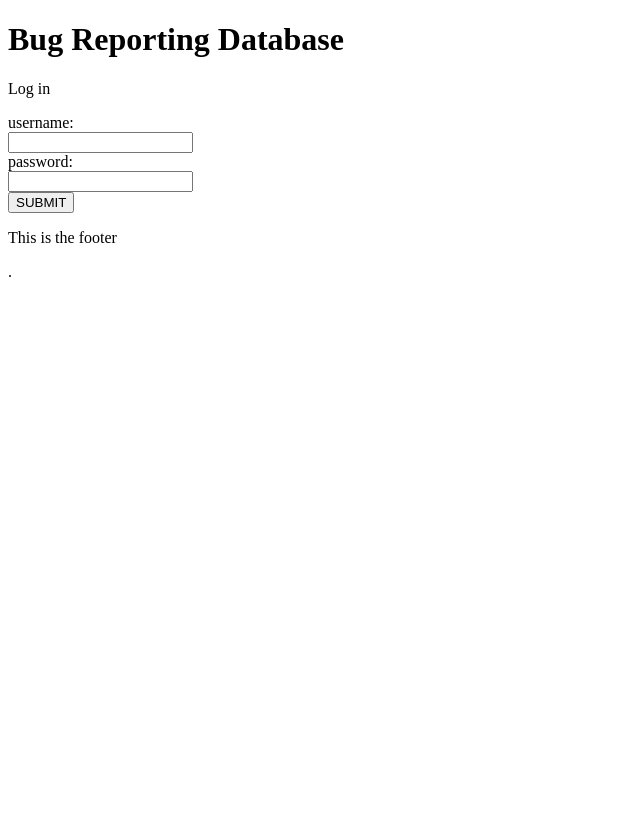
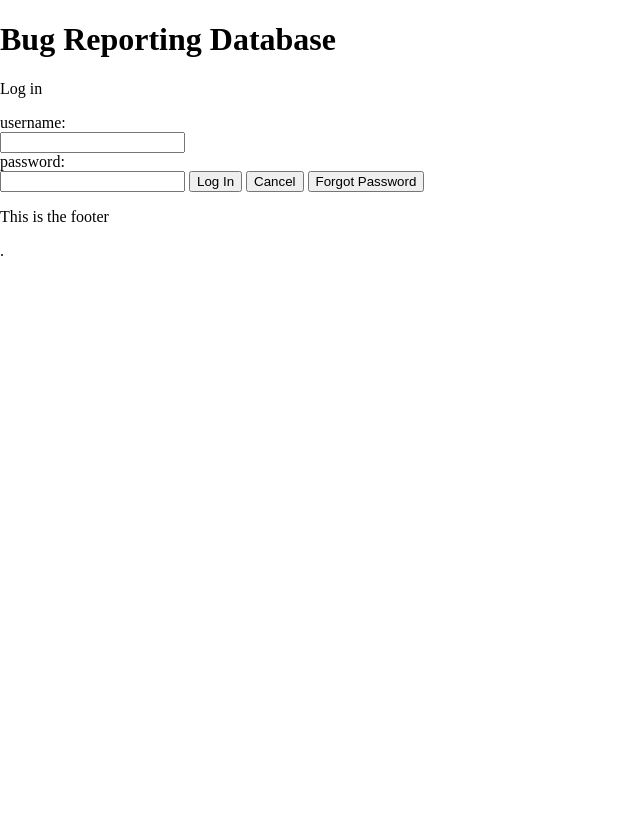
Before and after one commit to Arooran-Sivakarunai/bug_reporting_database, a Flask app: template templates/log_in.html in a window 1280 px wide. Shown: the whole page, without its empty margins (0-640 px from the left). Before the commit the page ends 277 px from the top, so only its background shows below. Run offline with Flask 3, Linux system fonts and the light colour scheme; the template is opened without the code that fills it, so the values that code supplies are empty.

Commit message:
Added usecase #2,3,4

```diff
--- a/app.py
+++ b/app.py
@@ -1,8 +1,11 @@
-from flask import Flask, render_template, request, url_for, flash, redirect
-from flask import g
+from flask import Flask, render_template, request, url_for, flash, redirect, g
 import sqlite3
+import os
+import passwords as p
+
 
 DATABASE = './databases/main.db'
+user = None
 
 def get_db():
     db = getattr(g, '_database', None)
@@ -11,27 +14,66 @@ def get_db():
     return db
 
 app = Flask(__name__)
-#test
+app.config['SECRET_KEY'] = os.urandom(24).hex()
+
 @app.route("/")
 def index():
-    return render_template("index.html", logged_in = False)
+    print(user)
+    return render_template("index.html", user=user)
 
-@app.route('/create', methods=('GET','POST'))
+@app.route('/createuser', methods=('GET','POST'))
 def create():
-    if request.method == 'POST':
-        userID = int(request.form['userID'])
-        username = request.form['username']
-        password = request.form['password']
-        if not userID:
-            flash('UserID is required!')
-        elif not username:
-            flash('Content is required!')
-        elif not password:
-            flash('Password is required!')
-        else:
-            make_new_user(userID, username, password)
-            return redirect(url_for('index'))
+    try:
+        if request.method == 'POST':
+            userID = int(request.form['userID'])
+            username = request.form['username']
+            password = request.form['password']
+            if not userID:
+                flash('UserID is required!')
+            elif not username:
+                flash('username is required!')
+            elif not p.validate_passwords(password):
+                flash('Password is not strong enough!')
+            else:
+                if(make_new_user(userID, username, p.get_password_hash(password))):
+                    return redirect(url_for('index', user=None))
+                else:
+                    flash("UserId already has Associated Account")
+    except ValueError:
+        flash("UserID must be Valid Integer")
+    except:
+        flash("Something Went Terribly Wrong")
     return render_template("create_user.html")
+
+@app.route('/login', methods=('GET','POST'))
+def login():
+    try:
+        if request.method == 'POST':
+            if request.form.get("Cancel"):
+                return redirect(url_for('index', user=None))
+            if request.form.get("Forgot Password"):
+                return redirect(url_for('forgot_password'))
+            if request.form.get("Log In"):
+                username = request.form['username']
+                password = request.form['password']
+                if not username:
+                    flash('username is required!')
+                elif not password:
+                    flash('Password is not strong enough!')
+                else:
+                    global user
+                    user = get_user_login(username, p.get_password_hash(password))
+                    if(user != None):
+                        return redirect(url_for('index', user=user))
+                    else:
+                        flash('Either Username or Password is Incorrect')
+    except:
+        print('uh oh')
+    return render_template("log_in.html")
+
+@app.route("/forgotpassword")
+def forgot_password():
+    return render_template("forgot_password.html")
 
 @app.teardown_appcontext
 def close_connection(exception):
@@ -57,16 +99,37 @@ def make_new_user(id: int, username: str, password: str) -> None:
             conn.commit()
         except:
             conn.rollback()
-    conn.close()
+            conn.close()
+            return False
+        conn.close()
+        return True
+    else:
+        conn.close()
+        return False
+
 
 def auth_new_user(info: tuple, conn: any) -> bool:
-    query = f"""SELECT * FROM users"""
+    query1 = f"""SELECT * FROM users"""
+    query2 = f"""SELECT userID FROM users"""
     cur = conn.cursor()
 
     try:
-        cur.execute(query)
+        cur.execute(query1)
         results = cur.fetchall()
-        print(results)
-        return info not in results
+        cur.execute(query2)
+        results2 = cur.fetchall()
+        print((info[0],) not in results2)
+        return (info not in results) and ((info[0],) not in results2)
     except:
         return False
+
+def get_user_login(user: str, password: str) -> any:
+    query = f"""SELECT * FROM users WHERE username == ? AND password == ?"""
+    conn = get_db()
+    cur = conn.cursor()
+
+    try:
+        res = cur.execute(query, (user, password)).fetchone()
+        return res
+    except:
+        return None
--- a/static/style.css
+++ b/static/style.css
@@ -1,3 +1,13 @@
-*{
-    color:black;
+body,html{
+    width: 100vw;
+    height: 100vh;
+    margin: 0px;
+    padding: 0px;
 }
+
+.alert {
+    padding: 20px;
+    margin: 5px;
+    color: #970020;
+    background-color: #ffd5de;
+}
--- a/templates/create_user.html
+++ b/templates/create_user.html
@@ -13,6 +13,6 @@
     <input type="text" id="username" name="username" value="{{ request.form['username'] }}"><br>
     <label for="password">password:</label><br>
     <input type="password" id="password" name="password" value="{{ request.form['password'] }}">
-    <button type="submit">SUBMIT</button>
+    <button type="submit" name="SUBMIT" value="SUBMIT"></button>
   </form>
 {% endblock %}
--- a/templates/index.html
+++ b/templates/index.html
@@ -5,7 +5,7 @@
 {% endblock %}
 {% block pagetitle %}<p>Home</p>{% endblock %}
 {% block content %}
-    {% if logged_in %}
+    {% if user %}
     <div>
         <button>Make New Bug</button>
         <button>My Bugs</button>
@@ -18,7 +18,9 @@
         <a href="{{ url_for('create') }}">
             <button>New User?</button>
         </a>
-        <button>Log IN</button>
+        <a href="{{ url_for('login') }}">
+            <button>Log IN</button>
+        </a>
     </div>
     {% endif %}
 {% endblock %}
--- a/templates/layout.html
+++ b/templates/layout.html
@@ -11,7 +11,13 @@
         <h1>Bug Reporting Database</h1>
         <p>{% block pagetitle %}{% endblock %}</p>
     </div>
-    <div id="content">{% block content %}{% endblock %}</div>
+    <div class="content">
+      {% for message in get_flashed_messages() %}
+          <div class="alert">{{ message }}</div>
+      {% endfor %}
+
+      {% block content %} {% endblock %}
+  </div>
     <div id="footer">
       {% block footer %}
       <p>This is the footer</p>.
--- a/templates/log_in.html
+++ b/templates/log_in.html
@@ -11,6 +11,8 @@
         <input type="text" id="username" name="username"><br>
         <label for="password">password:</label><br>
         <input type="password" id="password" name="password">
+        <button type="submit" name="Log In" value="Log In">Log In</button>
+        <button type="submit" name="Cancel" value="Cancel">Cancel</button>
+        <button type="submit" name="Forgot Password" value="Forgot Password">Forgot Password</button>
     </form>
-    <button>SUBMIT</button>
 {% endblock %}
```
Also changed, not shown: databases/main.db.
